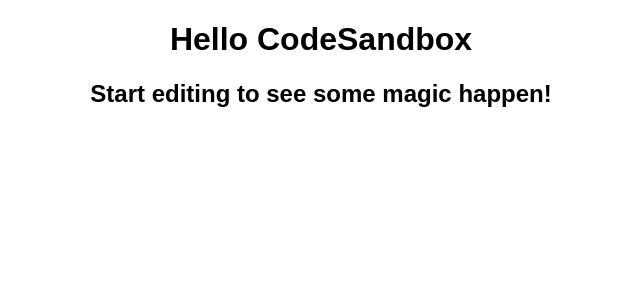
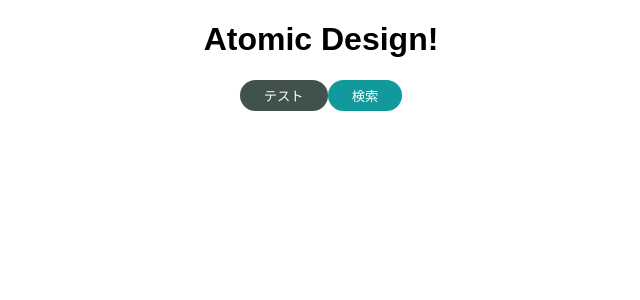
Before and after one commit to atagan-deb/Lesson-Atomic-Design, a React (Create React App) app: page / in a window 1280 px wide. Shown: the top 300 px of the page, without its empty margins (319-959 px from the left). Built offline with nearby package versions, Linux system fonts and the light colour scheme.

Commit message:
atom: buttonコンポーネント作成 base button primary button secondary button
BaseButtonのデザインを継承し、PrimaryButtonなどを作成

```diff
--- a/src/App.js
+++ b/src/App.js
@@ -1,10 +1,13 @@
+import { PrimaryButton } from "./components/atoms/buttons/PrimaryButton";
+import { SecondaryButton } from "./components/atoms/buttons/SecondaryButton";
 import "./styles.css";
 
 export default function App() {
   return (
     <div className="App">
-      <h1>Hello CodeSandbox</h1>
-      <h2>Start editing to see some magic happen!</h2>
+      <h1>Atomic Design!</h1>
+      <PrimaryButton>テスト</PrimaryButton>
+      <SecondaryButton>検索</SecondaryButton>
     </div>
   );
 }
--- /dev/null
+++ b/src/components/atoms/buttons/BaseButton.jsx
@@ -0,0 +1,13 @@
+import styled from "styled-components";
+// デザインのベースとなるコンポーネント
+export const BaseButton = styled.button`
+  color: #fff;
+  padding: 6px 24px;
+  border: none;
+  border-radius: 9999px;
+  outline: none;
+  &:hover {
+    cursor: pointer;
+    opacity: 0.8;
+  }
+`;
--- /dev/null
+++ b/src/components/atoms/buttons/PrimaryButton.jsx
@@ -0,0 +1,13 @@
+import styled from "styled-components";
+import { BaseButton } from "./BaseButton";
+export const PrimaryButton = (props) => {
+  // コンポーネントの役割は？
+  // 画面の主要となるボタンのデザインを提供すること
+
+  const { children } = props;
+  return <SButton>{children}</SButton>;
+};
+
+const SButton = styled(BaseButton)`
+  background-color: #40514e;
+`;
--- /dev/null
+++ b/src/components/atoms/buttons/SecondaryButton.jsx
@@ -0,0 +1,10 @@
+import styled from "styled-components";
+import { BaseButton } from "./BaseButton";
+export const SecondaryButton = (props) => {
+  const { children } = props;
+  return <SButton>{children}</SButton>;
+};
+
+const SButton = styled(BaseButton)`
+  background-color: #11999e;
+`;
```
